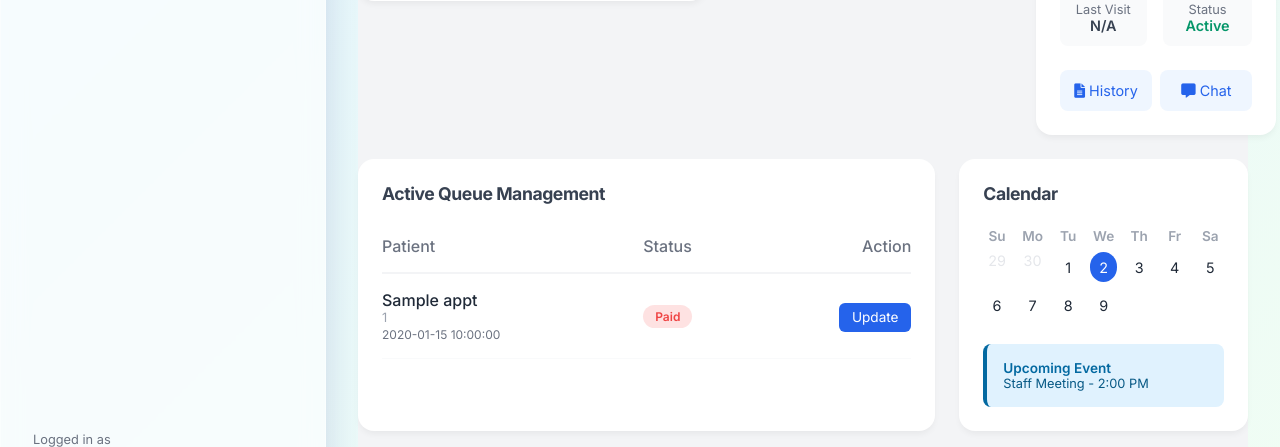
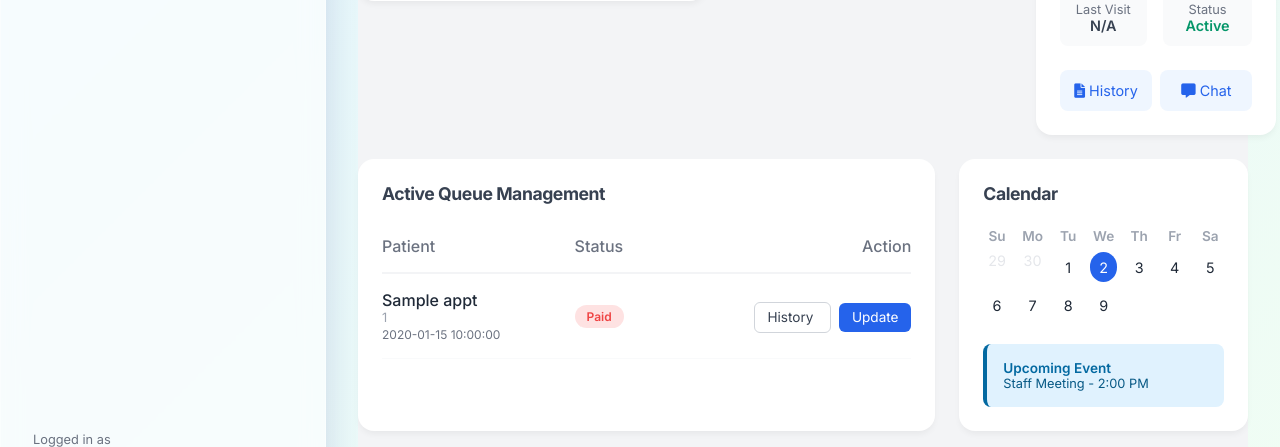
Before and after one commit to prasannabme2022/AWS-Captone-project, a Flask app: template templates/doctor/dashboard.html in a window 1280 px wide. Shown: the part 662-1109 px from the top of the page. Run offline with Flask 3, Linux system fonts and the light colour scheme; the template is opened without the code that fills it: most values are stand-ins (such as "Sample title", 1, 10 or a date in 2020).

Commit message:
feat: Add 'History' button to doctor dashboard queue for easy patient access

```diff
--- a/templates/doctor/dashboard.html
+++ b/templates/doctor/dashboard.html
@@ -246,6 +246,10 @@
                             </span>
                         </td>
                         <td style="padding: 1rem 0; text-align: right;">
+                            <a href="{{ url_for('doctor_view_vault', patient_id=appt.patient_id) }}"
+                                style="background: white; border: 1px solid #d1d5db; color: #374151; padding: 0.4rem 0.8rem; border-radius: 6px; font-size: 0.85rem; cursor: pointer; text-decoration: none; margin-right: 0.5rem;">
+                                History
+                            </a>
                             <a href="{{ url_for('advance_status', appt_id=appt.appointment_id) }}"
                                 style="background: #2563eb; color: white; border: none; padding: 0.4rem 0.8rem; border-radius: 6px; font-size: 0.85rem; cursor: pointer; text-decoration: none;">
                                 Update
```
